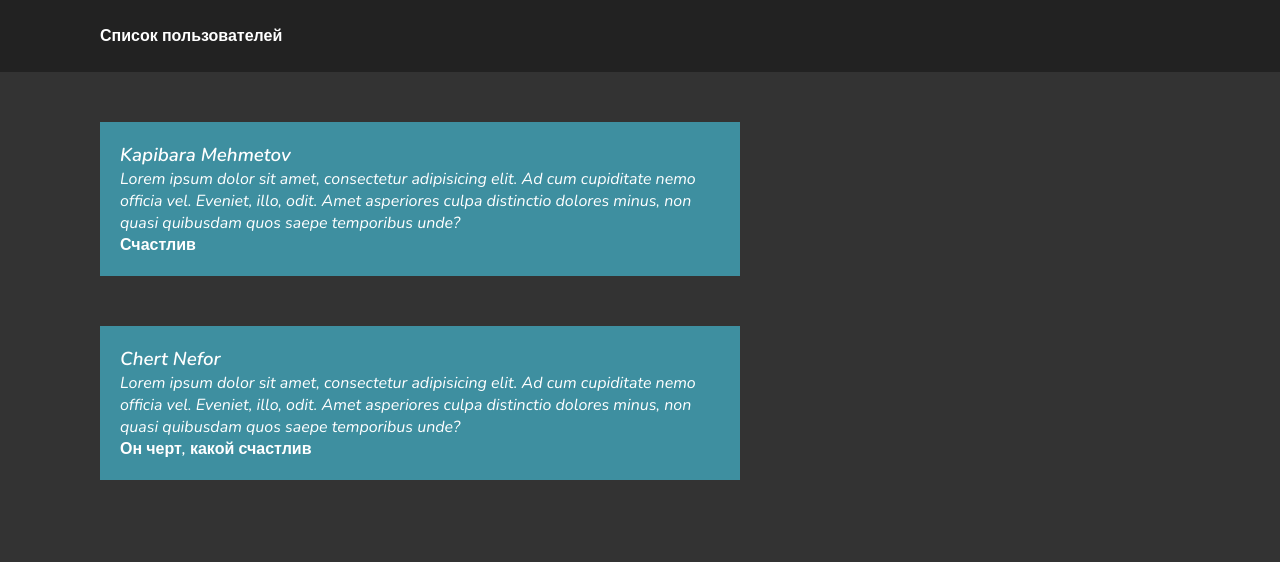
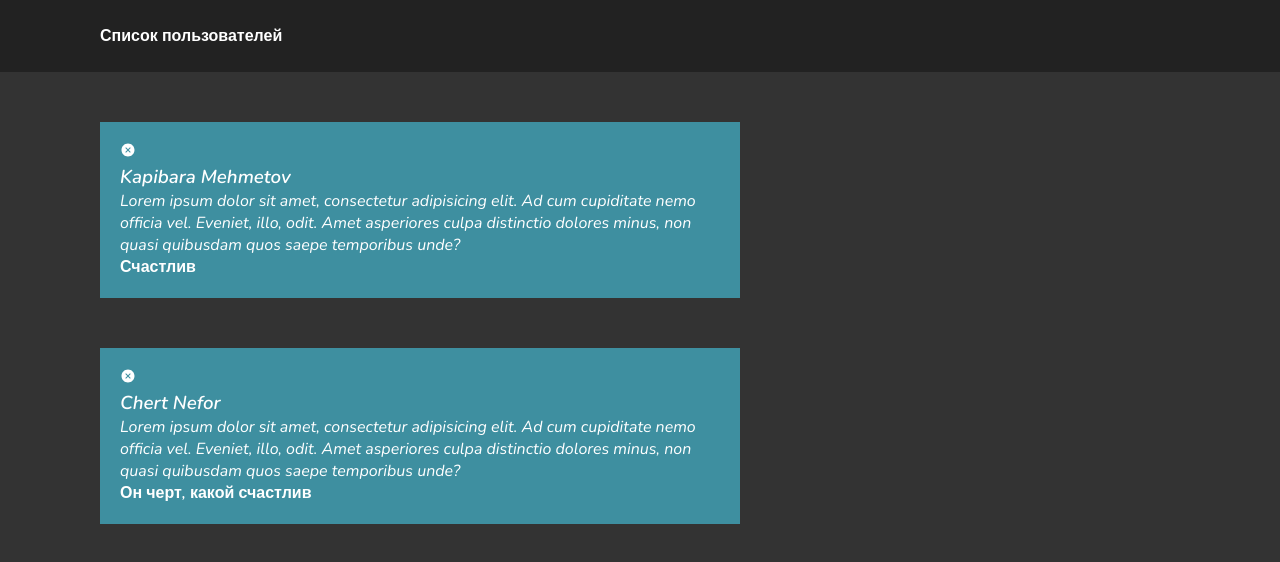
Before and after one commit to RAZEX0LOL/Task1.1, a React (Create React App) app: page / in a window 1280 px wide. Shown: the top 562 px of the page. Built offline with nearby package versions, Linux system fonts and the light colour scheme.

Commit message:
commit 5

```diff
--- a/package.json
+++ b/package.json
@@ -8,6 +8,7 @@
     "@testing-library/user-event": "^13.5.0",
     "react": "^18.2.0",
     "react-dom": "^18.2.0",
+    "react-icons": "^4.10.1",
     "react-scripts": "5.0.1",
     "web-vitals": "^2.1.4"
   },
--- a/src/Components/User.js
+++ b/src/Components/User.js
@@ -1,11 +1,12 @@
 import React from "react";
-
+import {IoCloseCircleSharp} from "react-icons/io5";
 
 class User extends React.Component {
     user=this.props.user
     render() {
         return (
             <div className="user" >
+                <IoCloseCircleSharp className={"delete-icon"}/>
                 <h3>{this.user.firstname} {this.user.lastname}</h3>
                 <p>{this.user.bio}</p>
                 <b>{this.user.isHappy ? 'Счастлив': 'Он черт, какой счастлив'}</b>
```
Also changed, not shown: 1 other file (tests, documents, lock files or other folders).
